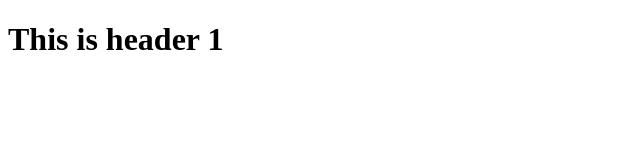
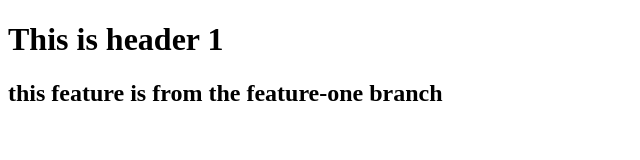
Before and after one commit to pranavt120/branch-and-merge, a plain HTML site: page index.html in a window 1280 px wide. Shown: the whole page, without its empty margins (0-640 px from the left). Drawn offline with Linux system fonts and the light colour scheme.

Commit message:
feature one added

```diff
--- a/index.html
+++ b/index.html
@@ -8,5 +8,6 @@
 </head>
 <body>
     <h1>This is header 1</h1>
+    <h2> this feature is from the feature-one branch</h2>
 </body>
 </html>
```
